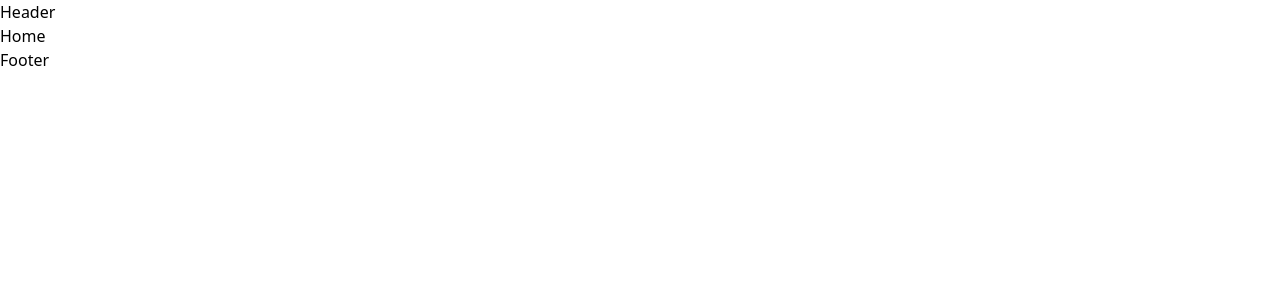
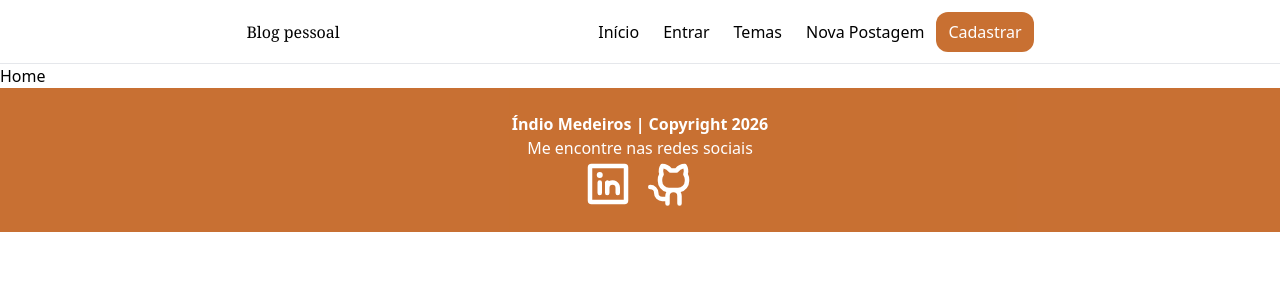
Before and after one commit to indiomedeiros/blogpessoalv2, a React (Vite) app: page / in a window 1280 px wide. Shown: the top 300 px of the page. Built offline with nearby package versions, Linux system fonts and the light colour scheme.

Commit message:
Implementa compoenentes footer, header e navbar

```diff
--- a/src/components/footer/Footer.tsx
+++ b/src/components/footer/Footer.tsx
@@ -1,5 +1,17 @@
+import { GithubLogoIcon, LinkedinLogoIcon } from "@phosphor-icons/react";
 function Footer() {
-  return <>Footer</>;
+  const data = new Date().getFullYear();
+  return (
+    <footer className="w-screen bg-amber-700 text-white opacity-80 h-36 bottom-0 text-center flex flex-col justify-center ">
+      <p className=" font-bold ">Índio Medeiros | Copyright {data}</p>
+
+      <p>Me encontre nas redes sociais</p>
+      <div className="flex justify-center gap-4">
+        <LinkedinLogoIcon size={48} weight="bold" />
+        <GithubLogoIcon size={48} weight="bold" />
+      </div>
+    </footer>
+  );
 }
 
 export default Footer;
--- a/src/components/header/Header.tsx
+++ b/src/components/header/Header.tsx
@@ -1,5 +1,12 @@
+import Navbar from "../navbar/Navbar";
+
 function Header() {
-  return <>Header</>;
+  return (
+    <header className="border-b  border-gray-200 flex w-full justify-evenly bg-white text-md h-16 items-center">
+      <h1 className="font-serif ">Blog pessoal</h1>
+      <Navbar />
+    </header>
+  );
 }
 
 export default Header;
--- a/src/components/navbar/Navbar.tsx
+++ b/src/components/navbar/Navbar.tsx
@@ -1,5 +1,28 @@
 function Navbar() {
-  return <>Navbar</>;
+  return (
+    <nav>
+      <ol className="flex justify-around items-center  ">
+        <li className=" hover:bg-green-800 hover:opacity-60 hover:text-white rounded-xl  text-center px-3 py-2 ">
+          Início
+        </li>
+        <li className=" hover:bg-green-800 hover:opacity-60 hover:text-white rounded-xl  text-center px-3 py-2">
+          Entrar
+        </li>
+
+        <li className=" hover:bg-green-800 hover:opacity-60 hover:text-white rounded-xl  text-center px-3 py-2">
+          Temas
+        </li>
+
+        <li className=" hover:bg-green-800 hover:opacity-60 hover:text-white rounded-xl  text-center px-3 py-2">
+          Nova Postagem
+        </li>
+
+        <li className=" bg-amber-700 text-white rounded-xl  text-center px-3 py-2 opacity-80 ">
+          Cadastrar
+        </li>
+      </ol>
+    </nav>
+  );
 }
 
 export default Navbar;
```
